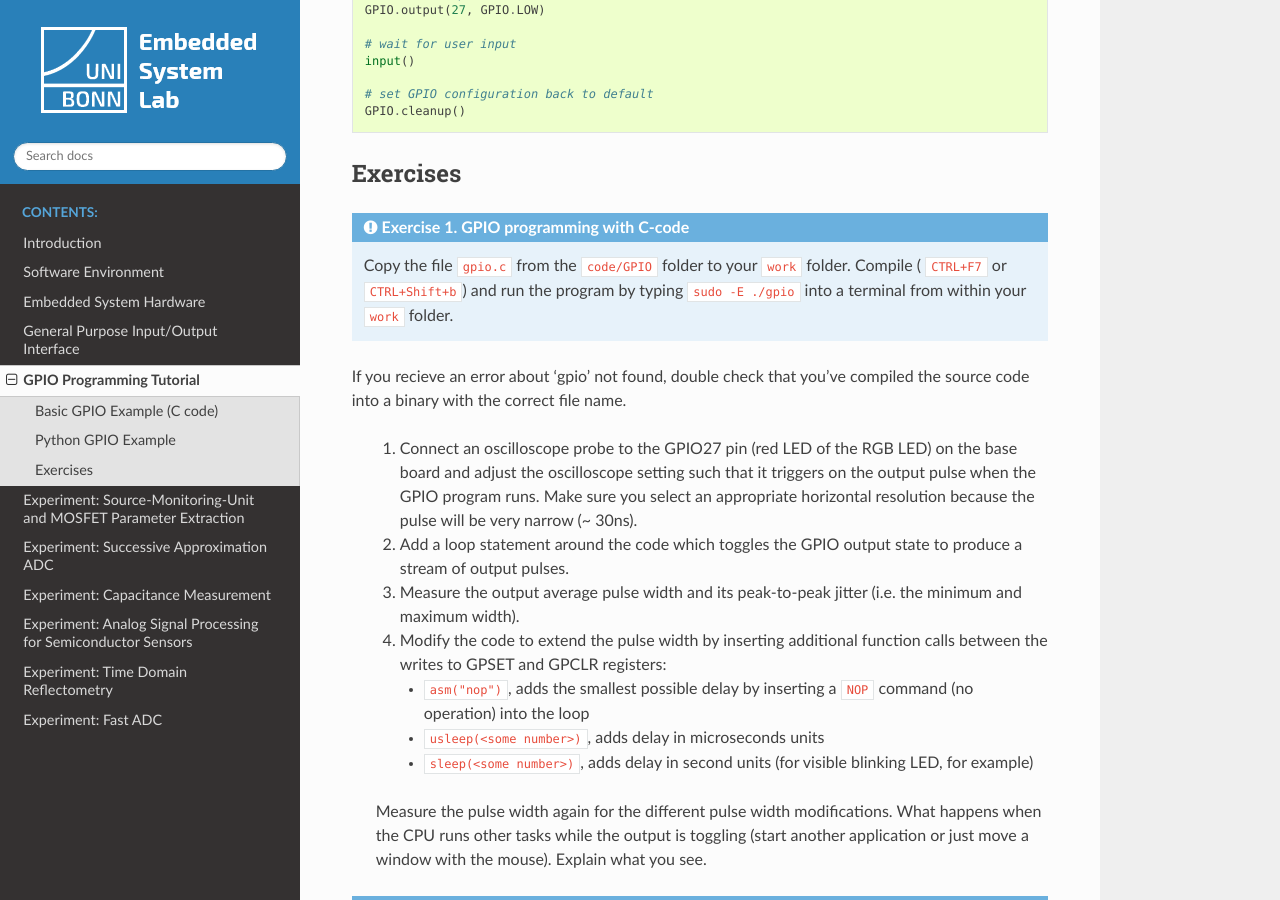
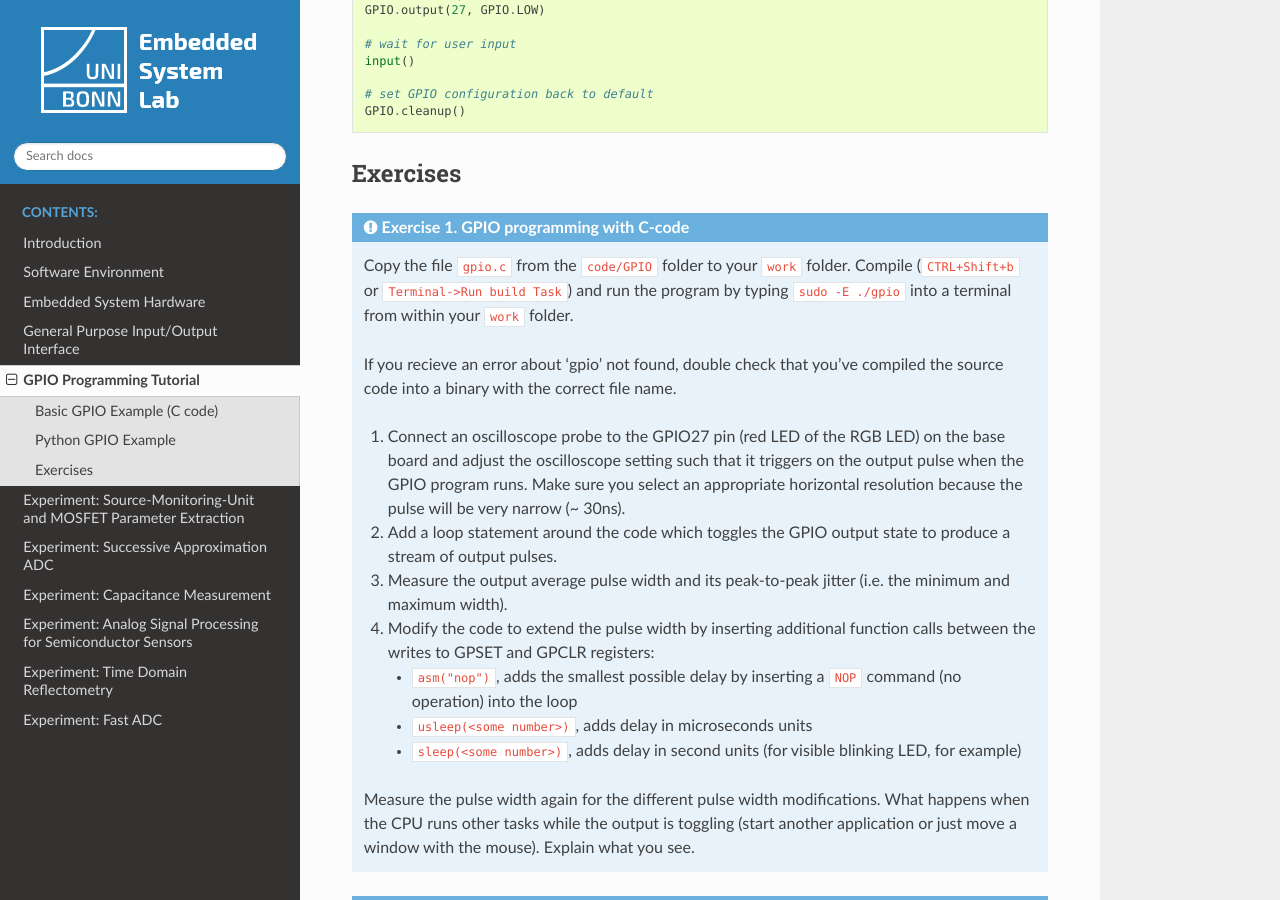
Before and after one commit to SiLab-Bonn/Embedded-System-Lab, a Sphinx documentation site: the page built from docs/source/gpio-tutorial.rst, in a window 1280 px wide and 900 px high, scrolled down 2059 px. Built offline with Sphinx 7.4.7 and the Read the Docs theme 2.0.0, drawn with Linux system fonts in a browser that asks for light colours.

Commit message:
set default build task to "build active file (Linux)"

```diff
--- a/docs/source/gpio-tutorial.rst
+++ b/docs/source/gpio-tutorial.rst
@@ -100,9 +100,9 @@
 
 .. admonition:: Exercise 1. GPIO programming with C-code
 
-  Copy the file :file:`gpio.c` from the :file:`code/GPIO` folder to your :file:`work` folder. Compile ( ``CTRL+F7`` or ``CTRL+Shift+b``) and run the program by typing :file:`sudo -E ./gpio` into a terminal from within your :file:`work` folder.
+  Copy the file :file:`gpio.c` from the :file:`code/GPIO` folder to your :file:`work` folder. Compile (``CTRL+Shift+b`` or ``Terminal->Run build Task``) and run the program by typing :file:`sudo -E ./gpio` into a terminal from within your :file:`work` folder.
 
-If you recieve an error about 'gpio' not found, double check that you've compiled the source code into a binary with the correct file name.
+  If you recieve an error about 'gpio' not found, double check that you've compiled the source code into a binary with the correct file name.
 
   1. Connect an oscilloscope probe to the GPIO27 pin (red LED of the RGB LED) on the base board and adjust the oscilloscope setting such that it triggers on the output pulse when the GPIO program runs. Make sure you select an appropriate horizontal resolution because the pulse will be very narrow (~ 30ns).
   2. Add a loop statement around the code which toggles the GPIO output state to produce a stream of output pulses.
```
